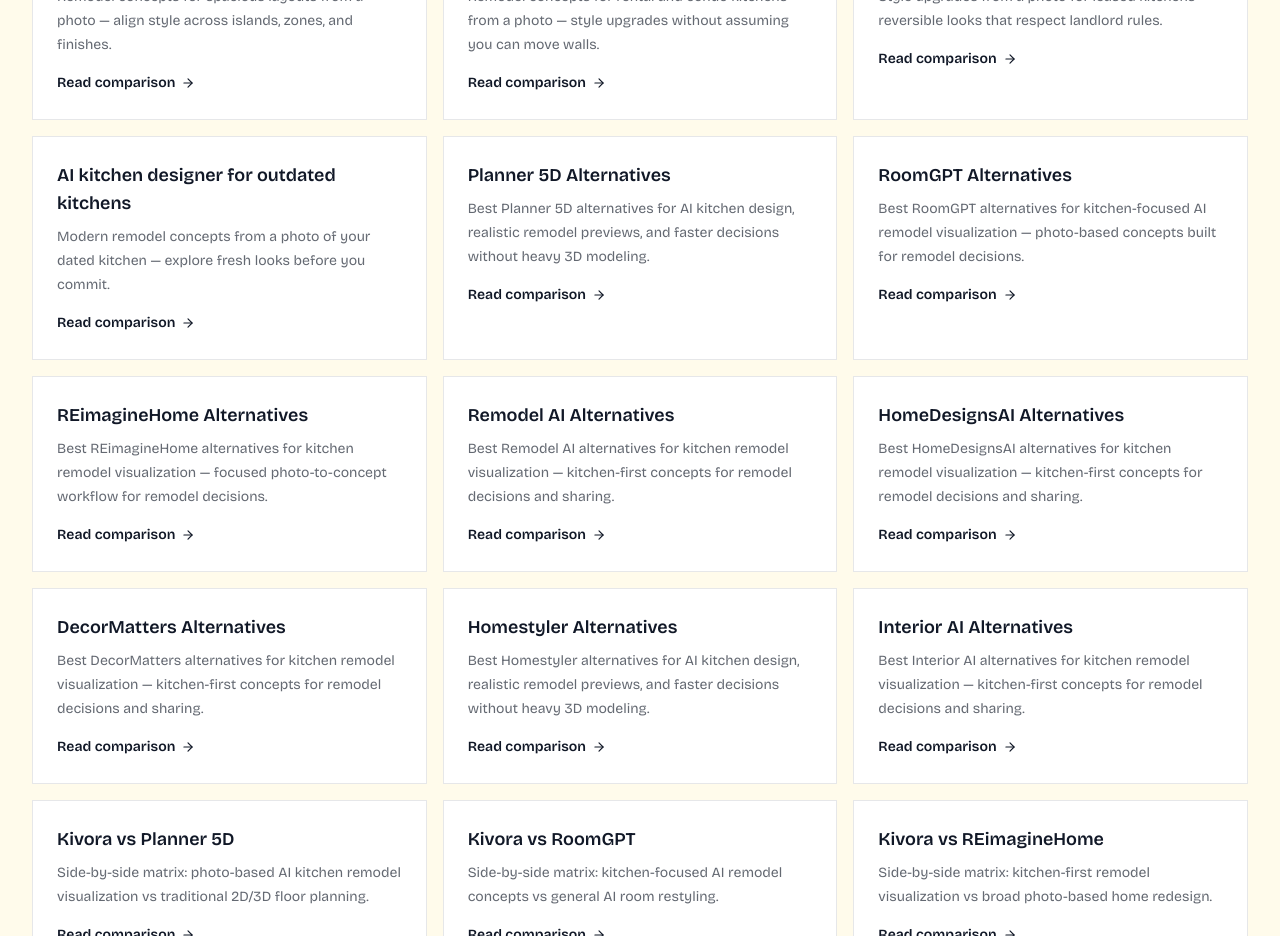
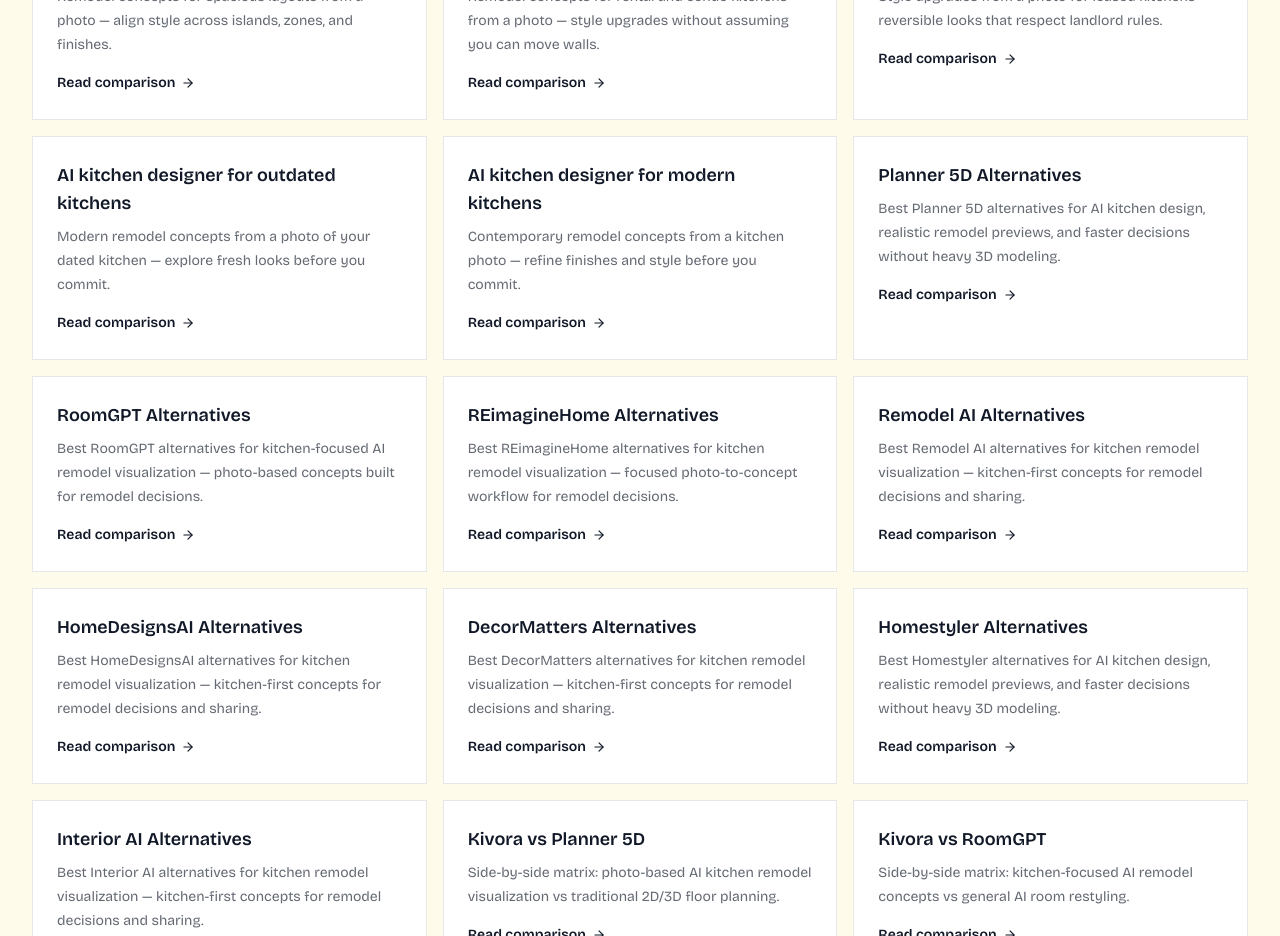
Before and after one commit to KarlGusta/kivora-next, a Next.js app: page /resources in a window 1280 px wide. Shown: the part 2160-3096 px from the top of the page. Built offline with nearby package versions, Linux system fonts and the light colour scheme.

Commit message:
List AI kitchen designer for modern kitchens on Resources

```diff
--- a/app/resources/page.jsx
+++ b/app/resources/page.jsx
@@ -143,6 +143,12 @@ const clusterPages = [
     label: "AI kitchen designer for outdated kitchens",
     description:
       "Modern remodel concepts from a photo of your dated kitchen — explore fresh looks before you commit.",
+  },
+  {
+    href: "/ai-kitchen-designer-for-modern-kitchens",
+    label: "AI kitchen designer for modern kitchens",
+    description:
+      "Contemporary remodel concepts from a kitchen photo — refine finishes and style before you commit.",
   },
   {
     href: "/planner-5d-alternatives",
```
